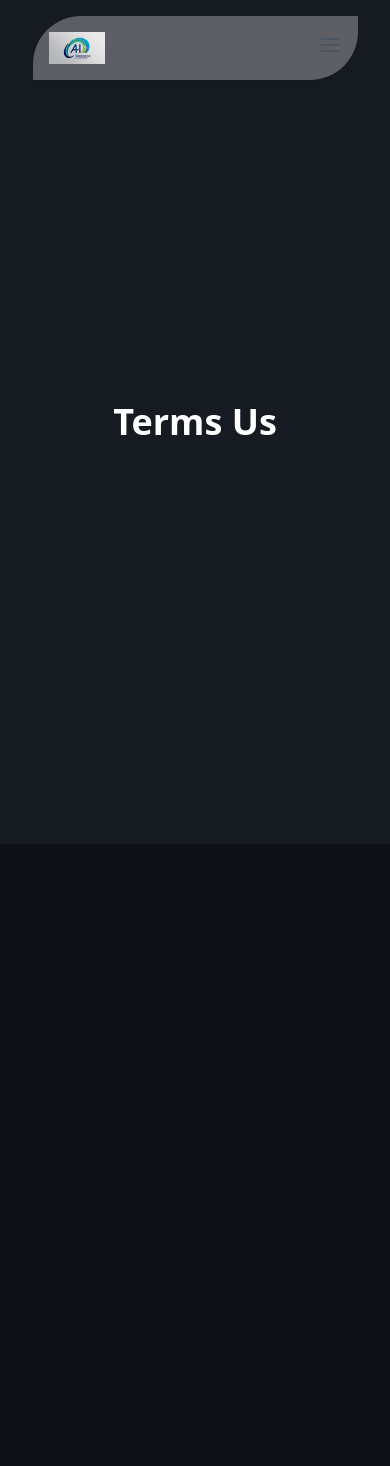
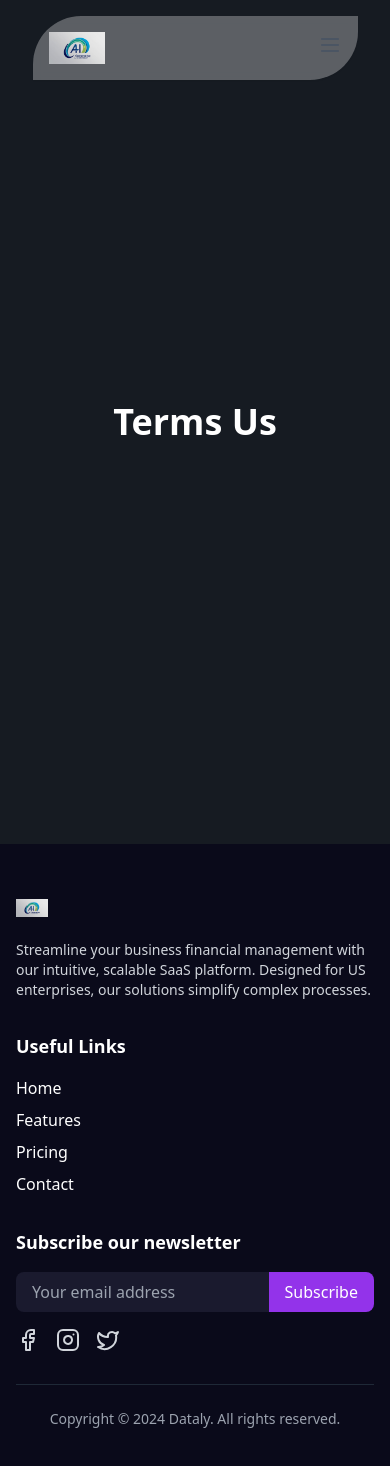
Before and after one commit to Samaralagan/landing-page, a React (Vite) app: page /terms in a window 390 px wide. Shown: the top 1466 px of the page. Before the commit the page ends 844 px from the top, so only its background shows below. Built offline with nearby package versions, Linux system fonts and the light colour scheme.

Commit message:
pricing mobile respnsive solved

```diff
--- a/src/App.jsx
+++ b/src/App.jsx
@@ -7,6 +7,7 @@ import Blog from "./pages/Blog";
 import PrivacyPolicy from "./pages/PrivacyPolicy";
 import Terms from "./pages/Terms";
 import Navbar from "./components/Navbar";
+import Footer from "./components/Footer";
 
 function App() {
   return (
@@ -21,6 +22,7 @@ function App() {
         <Route path="/privacy-policy" element={<PrivacyPolicy />} />
         <Route path="/terms" element={<Terms />} />
       </Routes>
+      <Footer />
     </Router>
   );
 }
--- /dev/null
+++ b/src/components/Footer.jsx
@@ -0,0 +1,101 @@
+import React from "react";
+import { Facebook, Instagram, Twitter } from "lucide-react";
+import LogoImage from "../assets/logo.jpg"; // Update this import path
+
+const Footer = () => {
+  return (
+    <footer className="bg-[#0A0A1A] text-white py-12 px-4 sm:px-6 lg:px-8">
+      <div className="max-w-7xl mx-auto grid grid-cols-1 md:grid-cols-3 gap-8">
+        {/* Company Info */}
+        <div className="space-y-4">
+          <div className="flex items-center space-x-2">
+            <img
+              src={LogoImage}
+              alt="Logo"
+              className="w-8 h-8 object-contain"
+            />
+          </div>
+          <p className="text-gray-300 text-sm">
+            Streamline your business financial management with our intuitive,
+            scalable SaaS platform. Designed for US enterprises, our solutions
+            simplify complex processes.
+          </p>
+        </div>
+
+        {/* Rest of the footer remains the same */}
+        <div className="space-y-4">
+          <h3 className="text-lg font-semibold mb-4">Useful Links</h3>
+          <ul className="space-y-2">
+            <li>
+              <a href="#" className="hover:text-purple-400 transition-colors">
+                Home
+              </a>
+            </li>
+            <li>
+              <a href="#" className="hover:text-purple-400 transition-colors">
+                Features
+              </a>
+            </li>
+            <li>
+              <a href="#" className="hover:text-purple-400 transition-colors">
+                Pricing
+              </a>
+            </li>
+            <li>
+              <a href="#" className="hover:text-purple-400 transition-colors">
+                Contact
+              </a>
+            </li>
+          </ul>
+        </div>
+
+        {/* Subscribe & Social */}
+        <div className="space-y-4">
+          <div className="mb-4">
+            <h3 className="text-lg font-semibold mb-4">
+              Subscribe our newsletter
+            </h3>
+            <div className="flex">
+              <input
+                type="email"
+                placeholder="Your email address"
+                className="bg-[#1A1A2E] text-white px-4 py-2 rounded-l-lg focus:outline-none focus:ring-2 focus:ring-purple-500 w-full"
+              />
+              <button className="bg-purple-600 hover:bg-purple-700 text-white px-4 py-2 rounded-r-lg transition-colors">
+                Subscribe
+              </button>
+            </div>
+          </div>
+
+          <div className="flex space-x-4">
+            <a
+              href="#"
+              className="text-gray-300 hover:text-purple-400 transition-colors"
+            >
+              <Facebook size={24} />
+            </a>
+            <a
+              href="#"
+              className="text-gray-300 hover:text-purple-400 transition-colors"
+            >
+              <Instagram size={24} />
+            </a>
+            <a
+              href="#"
+              className="text-gray-300 hover:text-purple-400 transition-colors"
+            >
+              <Twitter size={24} />
+            </a>
+          </div>
+        </div>
+      </div>
+
+      {/* Copyright */}
+      <div className="border-t border-gray-800 mt-8 pt-6 text-center text-sm text-gray-400">
+        <p>Copyright © 2024 Dataly. All rights reserved.</p>
+      </div>
+    </footer>
+  );
+};
+
+export default Footer;
--- a/src/components/Pricing.jsx
+++ b/src/components/Pricing.jsx
@@ -118,15 +118,15 @@ const Pricing = () => {
     <div className="min-h-screen bg-[#050B1A] flex items-center justify-center p-4">
       <div className="w-full max-w-5xl">
         {/* Title */}
-        <h2 className="text-4xl font-bold text-white text-center mb-12">
+        <h2 className="text-2xl md:text-4xl font-bold text-white text-center mb-8 md:mb-12">
           Flexible pricing for teams of all sizes
         </h2>
 
         {/* Toggle Switch */}
-        <div className="flex justify-center mb-12 relative">
+        <div className="flex justify-center mb-8 md:mb-12 relative">
           <div className="bg-[#0E1629] rounded-full p-1 flex items-center relative z-10">
             <button
-              className={`px-8 py-2 rounded-full transition-colors duration-300 relative z-20 ${
+              className={`px-4 md:px-8 py-2 rounded-full transition-colors duration-300 relative z-20 ${
                 !isAnnual ? "bg-blue-600 text-white" : "text-gray-400"
               }`}
               onClick={() => setIsAnnual(false)}
@@ -134,7 +134,7 @@ const Pricing = () => {
               Monthly
             </button>
             <button
-              className={`px-8 py-2 rounded-full transition-colors duration-300 relative z-20 ${
+              className={`px-4 md:px-8 py-2 rounded-full transition-colors duration-300 relative z-20 ${
                 isAnnual ? "bg-blue-600 text-white" : "text-gray-400"
               }`}
               onClick={() => setIsAnnual(true)}
@@ -156,7 +156,7 @@ const Pricing = () => {
         </div>
 
         {/* Pricing Cards */}
-        <div className="flex justify-center items-center -space-x-4 h-[600px]">
+        <div className="flex flex-col md:flex-row md:justify-center md:items-center md:-space-x-4 space-y-8 md:space-y-0">
           {plans[isAnnual ? "annual" : "monthly"].map((plan, index) => (
             <motion.div
               key={plan.name}
@@ -169,14 +169,14 @@ const Pricing = () => {
                 damping: 20,
               }}
               className={`
-                w-[350px] ${plan.bgColor} rounded-3xl
+                w-full md:w-[350px] ${plan.bgColor} rounded-3xl
                 flex flex-col justify-center
                 relative
-                ${index === 1 ? "z-10 pt-14 scale-110" : "pt-6 z-0"}
+                ${index === 1 ? "md:z-10 md:pt-14 md:scale-110" : "pt-6 md:z-0"}
                 transition-all duration-300
                 border border-[#1A2B4A]
                 ${plan.featured ? "border-2 border-[#1A2B4A]" : ""}
-                ${index === 1 ? "h-[600px]" : "h-[500px]"}
+                ${index === 1 ? "md:h-[600px]" : "md:h-[500px]"}
                 self-center
               `}
             >
```
